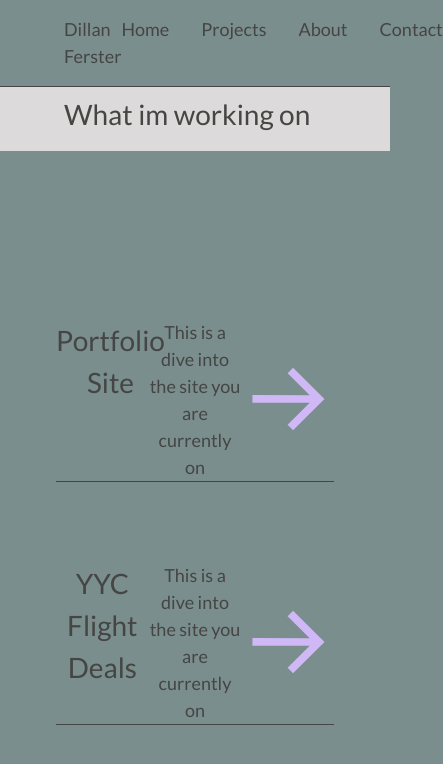
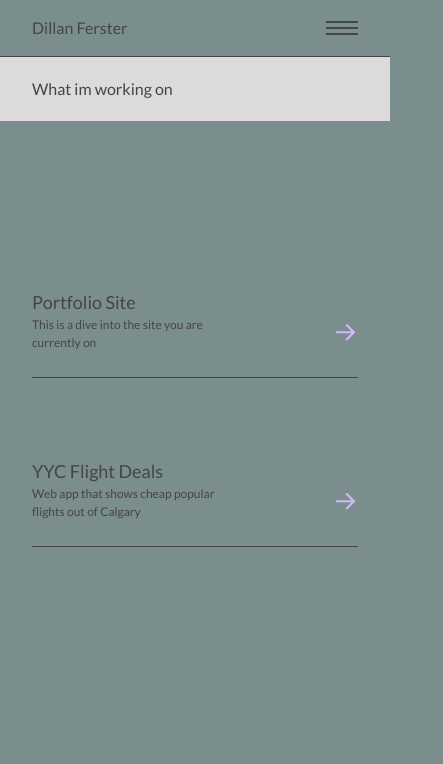
Before and after one commit to dillanferster/PortfolioSite, a React (Vite) app: page /projects in a window 390 px wide. Shown: the top 764 px of the page, 443 px wide, since content can reach past the window. Built offline with nearby package versions, Linux system fonts and the light colour scheme.

Commit message:
update for projects section

```diff
--- a/src/App.jsx
+++ b/src/App.jsx
@@ -1,4 +1,4 @@
-import React from "react";
+import React, { useEffect, useState } from "react";
 import "./App.css";
 import { BrowserRouter, Route, Routes } from "react-router-dom";
 import HomePage from "./pages/home";
@@ -6,18 +6,51 @@ import ProjectsPage from "./pages/projects";
 import AboutPage from "./pages/about";
 import ContactPage from "./pages/contact";
 import Nav from "./components/nav";
-import ProjectInfo from "./pages/projectInfo";
+import ProjectArticleOne from "./pages/projectArticleOne";
+import BurgerNav from "./components/burgerNav";
 
 function App() {
+  // burger menu state
+  const [burgerOpen, setBurgerOpen] = useState(false);
+
+  // window sizing for burger menu
+  const [windowSize, setWindowSize] = useState(window.innerWidth);
+  const windowSmall = 1000;
+
+  // window handling for hamburger menu
+  useEffect(() => {
+    function handleWindowResize() {
+      setWindowSize(window.innerWidth);
+    }
+
+    window.addEventListener("resize", handleWindowResize);
+
+    if (windowSize > 1000 && burgerOpen) {
+      setBurgerOpen(!burgerOpen);
+    }
+
+    return () => {
+      window.removeEventListener("resize", handleWindowResize);
+    };
+  }, [windowSize]);
+
   return (
     <BrowserRouter>
-      <Nav></Nav>
+      {windowSize <= windowSmall ? (
+        <BurgerNav
+          burgerOpen={burgerOpen}
+          setBurgerOpen={setBurgerOpen}
+        ></BurgerNav>
+      ) : (
+        <Nav></Nav>
+      )}
+
       <Routes>
         <Route path="/" element={<HomePage />}></Route>
         <Route path="/projects" element={<ProjectsPage />}></Route>
         <Route
-          path="/projectinfo"
-          element={<ProjectInfo></ProjectInfo>}
+          path="/projectArticleOne"
+          element={<ProjectArticleOne></ProjectArticleOne>}
         ></Route>
         <Route path="/about" element={<AboutPage />}></Route>
         <Route path="/contact" element={<ContactPage />}></Route>
--- /dev/null
+++ b/src/components/burgerMenu/index.jsx
@@ -0,0 +1,56 @@
+import React from "react";
+import { motion } from "framer-motion";
+
+const BurgerMenu = () => {
+  const container = {
+    hidden: { opacity: 0, y: -20 },
+    show: {
+      opacity: 1,
+      y: 0,
+      transition: {
+        type: "spring",
+        stiffness: 100,
+      },
+    },
+  };
+
+  return (
+    <div className="flex z-[1000] justify-end px-16 pt-4 items-center text-[var(--black)] text-[28px] backdrop-blur-lg absolute  w-full h-full max-sm:text-[18px] ">
+      <nav className="w-full">
+        <motion.ul
+          variants={container}
+          initial="hidden"
+          animate="show"
+          className="flex flex-col gap-[2rem]"
+        >
+          <motion.li className="hover:text-[var(--text-hover)]">
+            <a href="/">
+              <p className="w-full">Home</p>
+            </a>
+            <hr className="border border-[var(--beige)]" />
+          </motion.li>
+          <motion.li className="hover:text-[var(--text-hover)]">
+            <a href="/projects">
+              <p className="w-full">Projects</p>
+            </a>
+            <hr className="border border-[var(--beige)]" />
+          </motion.li>
+          <motion.li className="hover:text-[var(--text-hover)]">
+            <a href="/about">
+              <p className="w-full">About</p>
+            </a>
+            <hr className="border border-[var(--beige)]" />
+          </motion.li>
+          <motion.li className="hover:text-[var(--text-hover)]">
+            <a href="/contact">
+              <p className="w-full">Contact</p>
+            </a>
+            <hr className="border border-[var(--beige)]" />
+          </motion.li>
+        </motion.ul>
+      </nav>
+    </div>
+  );
+};
+
+export default BurgerMenu;
--- /dev/null
+++ b/src/components/burgerNav/index.jsx
@@ -0,0 +1,59 @@
+import React, { useState } from "react";
+import BurgerMenu from "../burgerMenu";
+import { motion } from "framer-motion";
+
+const BurgerNav = ({ burgerOpen, setBurgerOpen }) => {
+  return (
+    <div>
+      {burgerOpen ? <BurgerMenu burgerOpen={burgerOpen}></BurgerMenu> : null}
+
+      <nav
+        id="nav"
+        className="flex sticky z-[1000] top justify-between pb-4 px-16 pt-4 align-middle text-[var(--black)] max-w-[100rem] mx-auto text-[18px] max-sm:text-[16px] max-sm:px-8"
+      >
+        <div id="nav-title">
+          <a href="/">Dillan Ferster</a>
+        </div>
+        <div className="flex justify-center items-center">
+          <motion.button
+            className={
+              burgerOpen
+                ? null
+                : "flex flex-col items-center justify-center gap-1"
+            }
+            onClick={() => setBurgerOpen(!burgerOpen)}
+            animate={burgerOpen ? "open" : "closed"}
+          >
+            <motion.div
+              variants={{
+                open: { rotate: "45deg", translateY: 1 },
+                closed: { rotate: "0deg" },
+              }}
+              transition={{ duration: 0.2 }}
+              className="w-8 h-[2px] bg-[var(--black)]"
+            ></motion.div>
+            <motion.div
+              variants={{
+                open: { rotate: "-45deg", translateY: -1 },
+                closed: { rotate: "0deg" },
+              }}
+              transition={{ duration: 0.2 }}
+              className="w-8 h-[2px] bg-[var(--black)]"
+            ></motion.div>
+            <motion.div
+              variants={{
+                open: { rotate: "45deg", translateY: -3 },
+                closed: { rotate: "0deg" },
+              }}
+              transition={{ duration: 0.2 }}
+              className="w-8 h-[2px] bg-[var(--black)]"
+            ></motion.div>
+          </motion.button>
+        </div>
+      </nav>
+      <hr className="border-[var(--black)]" />
+    </div>
+  );
+};
+
+export default BurgerNav;
--- a/src/components/contactItems/index.jsx
+++ b/src/components/contactItems/index.jsx
@@ -1,13 +1,41 @@
 import React from "react";
-import arrow from "../../assets/arrow.svg";
+import arrow from "../../assets/arrow2.svg";
 import "./styles.css";
+import { motion } from "framer-motion";
 
 function Contact() {
+  const container = {
+    show: {
+      transition: {
+        staggerChildren: 0.18,
+        type: "spring",
+        stiffness: 100,
+      },
+    },
+  };
+
+  const listItem = {
+    hidden: { opacity: 0, y: -5 },
+    show: {
+      opacity: 1,
+      y: 0,
+      transition: {
+        type: "spring",
+        stiffness: 100,
+      },
+    },
+  };
+
   return (
-    <div className="flex justify-center items-center text-[32px] text-[var(--black)]">
+    <div className="flex justify-center items-center text-[28px] text-[var(--black)] max-sm:text-[18px] ">
       <div>
-        <ul className="flex flex-col gap-8">
-          <li>
+        <motion.ul
+          variants={container}
+          initial="hidden"
+          animate="show"
+          className="flex flex-col gap-8"
+        >
+          <motion.li variants={listItem}>
             <a
               href="https://www.linkedin.com/in/dillan-ferster
 
@@ -22,15 +50,19 @@ function Contact() {
                   <p>Linkedin</p>
 
                   <div id="contact-arrow-one" className="flex items-center">
-                    <img src={arrow} alt="arrow" />
+                    <img
+                      src={arrow}
+                      className="w-[35px] -rotate-45 max-sm:w-[25px] "
+                      alt="arrow"
+                    />
                   </div>
                 </div>
                 <hr className=" border-[var(--black)] w-[12rem]" />
               </button>
             </a>
-          </li>
+          </motion.li>
 
-          <li>
+          <motion.li variants={listItem}>
             <a href="https://github.com/dillanferster" target="blank">
               <button
                 id="contactbtn-two"
@@ -40,14 +72,18 @@ function Contact() {
                   <p>Github</p>
 
                   <div id="contact-arrow-two" className="flex items-center">
-                    <img src={arrow} alt="arrow" />
+                    <img
+                      src={arrow}
+                      className="w-[35px] -rotate-45 max-sm:w-[25px] "
+                      alt="arrow"
+                    />
                   </div>
                 </div>
                 <hr className=" border-[var(--black)] w-[12rem]" />
               </button>{" "}
             </a>
-          </li>
-          <li>
+          </motion.li>
+          <motion.li variants={listItem}>
             <a href="mailto:dillyferster@gmail.com" target="blank">
               <button
                 id="contactbtn-three"
@@ -57,14 +93,18 @@ function Contact() {
                   <p>Email</p>
 
                   <div id="contact-arrow-three" className="flex items-center">
-                    <img src={arrow} alt="arrow" />
+                    <img
+                      src={arrow}
+                      className="w-[35px] -rotate-45 max-sm:w-[25px] "
+                      alt="arrow"
+                    />
                   </div>
                 </div>
                 <hr className=" border-[var(--black)] w-[12rem]" />
               </button>
             </a>
-          </li>
-        </ul>
+          </motion.li>
+        </motion.ul>
       </div>
     </div>
   );
--- a/src/components/header/index.jsx
+++ b/src/components/header/index.jsx
@@ -4,8 +4,8 @@ import star from "../../assets/star.svg";
 function Header({ title }) {
   return (
     <div className="w-full bg-[var(--beige)] h-[4rem]">
-      <div className="flex justify-start gap-4  px-[4rem] py-1.5 items-center align-middle text-[var(--black)] max-w-[100rem] mx-auto text-[28px] ">
-        <div>
+      <div className="flex justify-start gap-4  h-[4rem]  px-[4rem] py-1.5 items-center align-middle text-[var(--black)] max-w-[100rem] mx-auto text-[18px] max-sm:text-[16px] max-sm:px-[2rem] ">
+        <div className="flex items-center">
           <h1> {title}</h1>
         </div>
       </div>
--- a/src/components/nav/index.jsx
+++ b/src/components/nav/index.jsx
@@ -1,6 +1,28 @@
-import React from "react";
+import React, { useState } from "react";
+import { motion } from "framer-motion";
 
 function Nav() {
+  const container = {
+    show: {
+      transition: {
+        type: "spring",
+        stiffness: 100,
+      },
+    },
+  };
+
+  const listItem = {
+    hidden: { opacity: 0 },
+    show: {
+      opacity: 1,
+
+      transition: {
+        type: "spring",
+        stiffness: 100,
+      },
+    },
+  };
+
   return (
     <div>
       <nav
@@ -10,31 +32,35 @@ function Nav() {
         <div id="nav-title">
           <a href="/">Dillan Ferster</a>
         </div>
-        <ul
+
+        <motion.ul
+          variants={container}
+          initial="hidden"
+          animate="show"
           id="nav-items"
-          className="flex justify-evenly align-middle gap-8 text-[var(--black)]"
+          className="flex justify-evenly align-middle gap-8 text-[var(--black)] "
         >
-          <li>
+          <motion.li variants={listItem}>
             <a className="hover:text-[var(--text-hover)]" href="/">
               Home
             </a>
-          </li>
-          <li>
+          </motion.li>
+          <motion.li variants={listItem}>
             <a className="hover:text-[var(--text-hover)]" href="/projects">
               Projects
             </a>
-          </li>
-          <li>
+          </motion.li>
+          <motion.li variants={listItem}>
             <a className="hover:text-[var(--text-hover)]" href="/about">
               About
             </a>
-          </li>
-          <li>
+          </motion.li>
+          <motion.li variants={listItem}>
             <a className="hover:text-[var(--text-hover)]" href="/contact">
               Contact
             </a>
-          </li>
-        </ul>
+          </motion.li>
+        </motion.ul>
       </nav>
       <hr className="border-[var(--black)]" />
     </div>
--- a/src/components/projectBtn/index.jsx
+++ b/src/components/projectBtn/index.jsx
@@ -4,20 +4,24 @@ import "./styles.css";
 
 function Projectbtn() {
   return (
-    <div className="text-[var(--black)] w-[23rem] rounded-full border-[var(--black)] border p-2 px-4 bg-[var(--bg)]">
+    <div>
+      <div className="text-[var(--black)] w-[19.75rem] rounded-full border-[var(--black)] border p-2 px-4 bg-[var(--bg)] max-lg:w-[12.25rem] max-sm:w-[8rem]">
         <a href="/projects">
           <button
             id="projectBtn-box"
-          className="w-full text-[28px] flex items-center justify-between cursor-pointer hover:text-[var(--text-hover)] rounded-sm"
+            className="w-full text-[28px]  flex items-center justify-between cursor-pointer hover:text-[var(--text-hover)] rounded-sm max-lg:text-[22px] max-sm:text-[16px]"
           >
             <h2>Projects </h2>
             <div id="projectBtn-arrow-box">
-            <img src={arrow} alt="arrow icon"></img>
+              <img
+                src={arrow}
+                alt="arrow icon"
+                className="w-[35px] max-sm:w-[25px] "
+              ></img>
             </div>
           </button>
         </a>
-
-      {/* <hr className="border-[var(--purple)] border-2" /> */}
+      </div>
     </div>
   );
 }
--- a/src/components/projectItem/index.jsx
+++ b/src/components/projectItem/index.jsx
@@ -2,27 +2,34 @@ import React from "react";
 import arrow from "../../assets/arrow2.svg";
 import "./styles.css";
 
-function ProjectItem({ project }) {
+function ProjectItem({ project, desc, id }) {
   return (
-    <div className=" px-[3.5rem]  max-w-[100rem] mx-auto  text-[var(--black)] py-10 ">
-      <a href="/projectinfo">
-        <button id="project-item-btn" className="w-full">
-          <div className="grid grid-cols-3">
-            <div className="flex justify-start">
-              <p className="text-[28px]">{project}</p>
-            </div>
-            <div className="flex justify-center">
-              <p className="text-[18px]">
-                This is a dive into the site you are currently on
-              </p>
-            </div>
+    <div className=" px-[3.5rem]  max-w-[80rem] mx-auto  text-[var(--black)] py-10 max-sm:px-[2rem] ">
+      <button
+        id="project-item-btn"
+        className="w-full hover:text-[var(--text-hover)] "
+      >
+        <div className="grid grid-cols-[1fr,2fr,2fr,1fr] max-sm:grid-cols-[1fr] ">
+          <div className="flex justify-start text-[28px] pl-4 max-sm:text-[18px] max-sm:hidden">{`[${id}]`}</div>
+          <div className="flex justify-start items-center">
+            <p className="text-[28px] max-sm:text-[18px]">{project}</p>
+          </div>
+          <div className="flex justify-start items-center">
+            <p className="text-[18px] max-sm:text-[12px] max-sm:max-w-[13rem] text-wrap text-start">
+              {desc}
+            </p>
+          </div>
 
-            <div className="flex w-full justify-end">
-              <img id="project-item-arrow" src={arrow} alt="arrow-projects" />
-            </div>
+          <div className="flex w-full justify-end max-sm:-translate-y-[2rem]">
+            <img
+              id="project-item-arrow"
+              className="w-[35px] max-sm:w-[25px]"
+              src={arrow}
+              alt="arrow-projects"
+            />
           </div>
-        </button>
-      </a>
+        </div>
+      </button>
 
       <hr className="border-[var(--black)] " />
     </div>
--- a/src/pages/home/index.jsx
+++ b/src/pages/home/index.jsx
@@ -1,46 +1,49 @@
 import React from "react";
-import Introduction from "../../components/introduction";
+
 import Projectbtn from "../../components/projectBtn";
-import blocks from "../../assets/blocksp.svg";
-import blocks2 from "../../assets/blocksb.svg";
+
 function HomePage() {
   return (
     <main id="home-container" className="flex flex-col   h-full justify-center">
       <div
         id="main-div"
-        className="flex flex-col gap-[5rem]  pt-[5rem] px-16 max-w-[100rem]  mx-auto   w-full justify-between  min-h-[30rem] text-[80px] max-2xl:pt-[4rem] max-2xl:gap-[4rem]"
+        className="flex flex-col gap-[5rem]  pt-[5rem] px-16 max-w-[100rem]  mx-auto   w-full justify-between  min-h-[30rem] text-[80px] max-2xl:pt-[4rem] max-2xl:gap-[4rem] max-lg:text-[50px] max-sm:text-[27px]  max-sm:px-8 max-sm:gap-[3rem]   max-sm:min-h-[20rem]"
       >
-        <div className="flex text-[var(--black)]">
-          <div className="flex justify-center items-center border border-[var(--beige)] rounded-full  px-6">
+        <div className="flex  text-[var(--black)]">
+          <div className="flex justify-start items-center border border-[var(--beige)] rounded-full  px-6 max-md:px-2">
             <h1>Frontend</h1>
           </div>
           &nbsp;
-          <div className="flex justify-center items-center pl-4">
+          <div className="flex justify-center items-center pl-4 max-sm:pl-0">
             <h1>Developer</h1>
           </div>
+          <div className="w-full pl-8 flex items-center  max-sm:pl-0">
+            {" "}
+            <hr className="border-[var(--black)] w-full  translate-y-4 max-md:translate-y-2 max-sm:translate-y-1" />
+          </div>
         </div>
-        <div className="flex justify-end text-[100px] text-[var(--beige)]">
+        <div className="flex justify-start text-[100px] text-[var(--beige)] max-lg:text-[65px] max-sm:text-[40px]">
           <h1>&</h1>
         </div>
         <div className="flex items-center">
+          <hr className="border-[var(--black)] w-full mr-[2rem]  translate-y-4 max-md:translate-y-2 max-sm:translate-y-0" />
           <h1 className="text-[var(--black)]">Designer</h1>
-          <hr className="border-[var(--black)] w-full ml-[6rem]  translate-y-4" />
         </div>
       </div>
       <div
         id="main-left-side"
         className="flex  justify-between bg-[var(--beige)] w-full border h-[6rem] mt-[5rem] max-2xl:mt-[4rem]"
       >
-        <div className="flex max-w-[100rem] mx-auto justify-between w-full px-16 items-center">
+        <div className="flex max-w-[100rem] mx-auto justify-between w-full px-16 items-center max-sm:px-8 ">
           <div>
-            <h2 className="italic text-[var(--black)] text-[18px]">
+            <h2 className="italic text-[var(--black)] text-[18px]  max-lg:text-[16px] max-sm:text-[12px]">
               check out what im working on
             </h2>
           </div>
           <div>
-            <button>
+            <div>
               <Projectbtn></Projectbtn>
-            </button>
+            </div>
           </div>
         </div>
       </div>
--- /dev/null
+++ b/src/pages/projectArticleOne/index.jsx
@@ -0,0 +1,31 @@
+import React from "react";
+import arrow from "../../assets/arrow2.svg";
+import Header from "../../components/header";
+
+function ProjectArticleOne() {
+  return (
+    <main className="w-full">
+      <Header title="Portfolio Site"></Header>
+      <div className="max-w-[100rem] mx-auto pl-[4rem]">
+        <div className="pt-16  ">
+          <a href="/projects">
+            <button className="flex justify-center w-[6rem] items-center text-[18px] text-[var(--black)] hover:text-[var(--text-hover)]">
+              <img
+                className="rotate-180 pl-2 w-[35px]"
+                src={arrow}
+                alt="back-arrow"
+              />
+              <p>Back</p>
+            </button>
+          </a>
+        </div>
+      </div>
+
+      <article>
+        <div></div>
+      </article>
+    </main>
+  );
+}
+
+export default ProjectArticleOne;
--- a/src/pages/projectInfo/index.jsx
+++ /dev/null
@@ -1,7 +0,0 @@
-import React from "react";
-
-function ProjectInfo() {
-  return <div>ProjectInfo</div>;
-}
-
-export default ProjectInfo;
--- a/src/pages/projects/index.jsx
+++ b/src/pages/projects/index.jsx
@@ -1,20 +1,65 @@
 import React from "react";
 import Header from "../../components/header";
 import ProjectItem from "../../components/projectItem";
+import { motion } from "framer-motion";
 
 function ProjectsPage() {
+  const ProjectList = [
+    {
+      projectName: "Portfolio Site",
+      path: "/ProjectArticleOne",
+      desc: "This is a dive into the site you are currently on",
+      id: "00",
+    },
+    {
+      projectName: "YYC Flight Deals",
+      path: "/ProjectArticleTwo",
+      desc: "Web app that shows cheap popular flights out of Calgary",
+      id: "01",
+    },
+  ];
+
+  const container = {
+    show: {
+      transition: {
+        staggerChildren: 0.2,
+        type: "spring",
+        stiffness: 100,
+      },
+    },
+  };
+
+  const listItem = {
+    hidden: { opacity: 0, y: -5 },
+    show: {
+      opacity: 1,
+      y: 0,
+      transition: {
+        type: "spring",
+        stiffness: 100,
+      },
+    },
+  };
+
   return (
     <main className="w-full">
       <Header title="What im working on"></Header>
       <div className="pt-32">
-        <ul>
-          <li>
-            <ProjectItem project="Portfolio Site"></ProjectItem>
-          </li>
-          <li>
-            <ProjectItem project="YYC Flight Deals"></ProjectItem>
-          </li>
-        </ul>
+        <motion.ul variants={container} initial="hidden" animate="show">
+          {ProjectList.map(function (item) {
+            return (
+              <a href={item.path}>
+                <motion.li key={item.id} variants={listItem}>
+                  <ProjectItem
+                    id={item.id}
+                    project={item.projectName}
+                    desc={item.desc}
+                  ></ProjectItem>
+                </motion.li>
+              </a>
+            );
+          })}
+        </motion.ul>
       </div>
     </main>
   );
```
Also changed, not shown: src/assets/arrowcontact.svg (deleted). Lines whose indentation alone changed are shown as unchanged.
